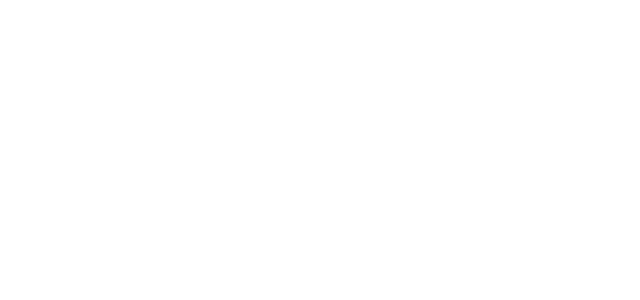
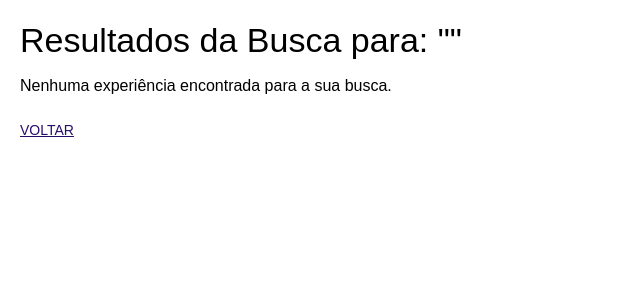
Before and after one commit to vivereTeam/vivere-front, a React (Vite) app: page /search in a window 1280 px wide. Before the commit this address had no page. Shown: the top 300 px of the page, without its empty margins (0-640 px from the left). Built offline with nearby package versions, Linux system fonts and the light colour scheme.

Commit message:
feature: functional search bar

```diff
--- a/src/components/Footer.jsx
+++ b/src/components/Footer.jsx
@@ -21,11 +21,22 @@ const Footer = () => {
           {/* Logo */}
           <Grid2 item xs={12} sm={6} md={3}>
             <Box sx={{ display: "flex", alignItems: "center" }}>
-              <img
-                src="path-to-your-logo.png" // Substitua pela URL real do seu logo
-                alt="Logo"
-                style={{ width: "120px" }}
-              />
+              <svg width="40" height="40" viewBox="0 0 40 40" fill="none">
+              <path d="M20 0L24.4903 15.5097L40 20L24.4903 24.4903L20 40L15.5097 24.4903L0 20L15.5097 15.5097L20 0Z" fill="#FFFA00"/>
+              <circle cx="20" cy="20" r="6" fill="#270C6B"/>
+            </svg>
+
+            {/* Texto estilizado */}
+            <span style={{
+              fontFamily: "'Montserrat', sans-serif",
+              fontWeight: 700,
+              fontSize: '1.5rem',
+              color: '#fffa00',
+              letterSpacing: '-0.5px'
+            }}>
+              VIVERE
+              <span style={{ color: '#270c6b', marginLeft: '4px' }}>+</span>
+            </span>
             </Box>
           </Grid2>
 
--- a/src/components/Header.jsx
+++ b/src/components/Header.jsx
@@ -1,16 +1,19 @@
+// src/components/Header.jsx
 import { AppBar, Toolbar, TextField, Box, Button, Link, IconButton } from "@mui/material";
 import SearchIcon from "@mui/icons-material/Search";
 import { useState } from "react";
 // Importamos Link do React Router, mas damos outro nome para evitar conflito com MUI
-import { Link as RouterLink } from "react-router-dom";
+import { Link as RouterLink, useNavigate } from "react-router-dom";
 
 const Header = () => {
   const [searchQuery, setSearchQuery] = useState("");
+  const navigate = useNavigate(); // Adicionado useNavigate
 
   const handleSearch = () => {
     if (searchQuery.trim() !== "") {
       console.log("Buscando por:", searchQuery);
-      // Aqui você pode redirecionar para uma página de resultados ou chamar uma função de busca
+      // Redireciona para a página de busca com a consulta como parâmetro
+      navigate(`/search?query=${encodeURIComponent(searchQuery.trim())}`);
     }
   };
 
--- a/src/pages/home/AppRoutes.jsx
+++ b/src/pages/home/AppRoutes.jsx
@@ -9,6 +9,7 @@ import CategoryListPage from "./CategoryListPage"; // src/pages/home/CategoryLis
 import ExperienceCreationPage from "../Experience/ExperienceCreationPage";
 import ExperienceDetailsPage from "../Experience/ExperienceDetailsPage";
 import EditEventPage from "../Experience/ExperienceEditPage";
+import SearchResultsPage from "./SearchResultsPage"; // Importando a página de busca
 
 function AppRoutes({ allExperiences, addNewExperience, updateExperience, removeExperience }) {
   return (
@@ -17,6 +18,12 @@ function AppRoutes({ allExperiences, addNewExperience, updateExperience, removeE
       <Route
         path="/"
         element={<Home allExperiences={allExperiences} removeExperience={removeExperience} />}
+      />
+
+      {/* PÁGINA DE BUSCA */}
+      <Route
+        path="/search"
+        element={<SearchResultsPage allExperiences={allExperiences} />}
       />
 
       {/* CRIAÇÃO DE NOVO EVENTO */}
--- /dev/null
+++ b/src/pages/home/SearchResultsPage.jsx
@@ -0,0 +1,79 @@
+// src/pages/home/SearchResultsPage.jsx
+import React from "react";
+import { useLocation, useNavigate } from "react-router-dom";
+import { Box, Typography, Grid2 } from "@mui/material";
+import ExperienceCard from "../../components/ExperienceCard";
+
+const useQuery = () => {
+  return new URLSearchParams(useLocation().search);
+};
+
+const SearchResultsPage = ({ allExperiences }) => {
+  const query = useQuery();
+  const searchQuery = query.get("query") || "";
+  const navigate = useNavigate();
+
+  // Função para filtrar as experiências com base na consulta
+  const getFilteredExperiences = () => {
+    if (!searchQuery.trim()) return [];
+
+    const lowerCaseQuery = searchQuery.toLowerCase();
+    const filtered = [];
+
+    Object.entries(allExperiences).forEach(([category, experiences]) => {
+      experiences.forEach((experience) => {
+        const { title, details, location } = experience;
+        if (
+          title.toLowerCase().includes(lowerCaseQuery) ||
+          details.toLowerCase().includes(lowerCaseQuery) ||
+          location.toLowerCase().includes(lowerCaseQuery)
+        ) {
+          filtered.push({ ...experience, category });
+        }
+      });
+    });
+
+    return filtered;
+  };
+
+  const filteredExperiences = getFilteredExperiences();
+
+  return (
+    <Box sx={{ padding: "20px", maxWidth: "1400px", margin: "0 auto" }}>
+      <Typography variant="h4" gutterBottom>
+        Resultados da Busca para: "{searchQuery}"
+      </Typography>
+
+      {filteredExperiences.length === 0 ? (
+        <Typography variant="body1">
+          Nenhuma experiência encontrada para a sua busca.
+        </Typography>
+      ) : (
+        <Grid2 container spacing={3}>
+          {filteredExperiences.map((experience) => (
+            <Grid2 item xs={12} sm={6} md={4} key={`${experience.category}-${experience.id}`}>
+              <ExperienceCard
+                {...experience}
+                category={experience.category}
+                removeExperience={() => {}} // Passar uma função vazia ou implementar conforme necessário
+              />
+            </Grid2>
+          ))}
+        </Grid2>
+      )}
+
+      {/* Botão para voltar */}
+      <Box sx={{ marginTop: "20px" }}>
+        <Typography
+          variant="button"
+          onClick={() => navigate(-1)}
+          sx={{ cursor: "pointer", color: "#270c6b", textDecoration: "underline" }}
+        >
+          Voltar
+        </Typography>
+      </Box>
+    </Box>
+  );
+};
+
+export default SearchResultsPage;
```
